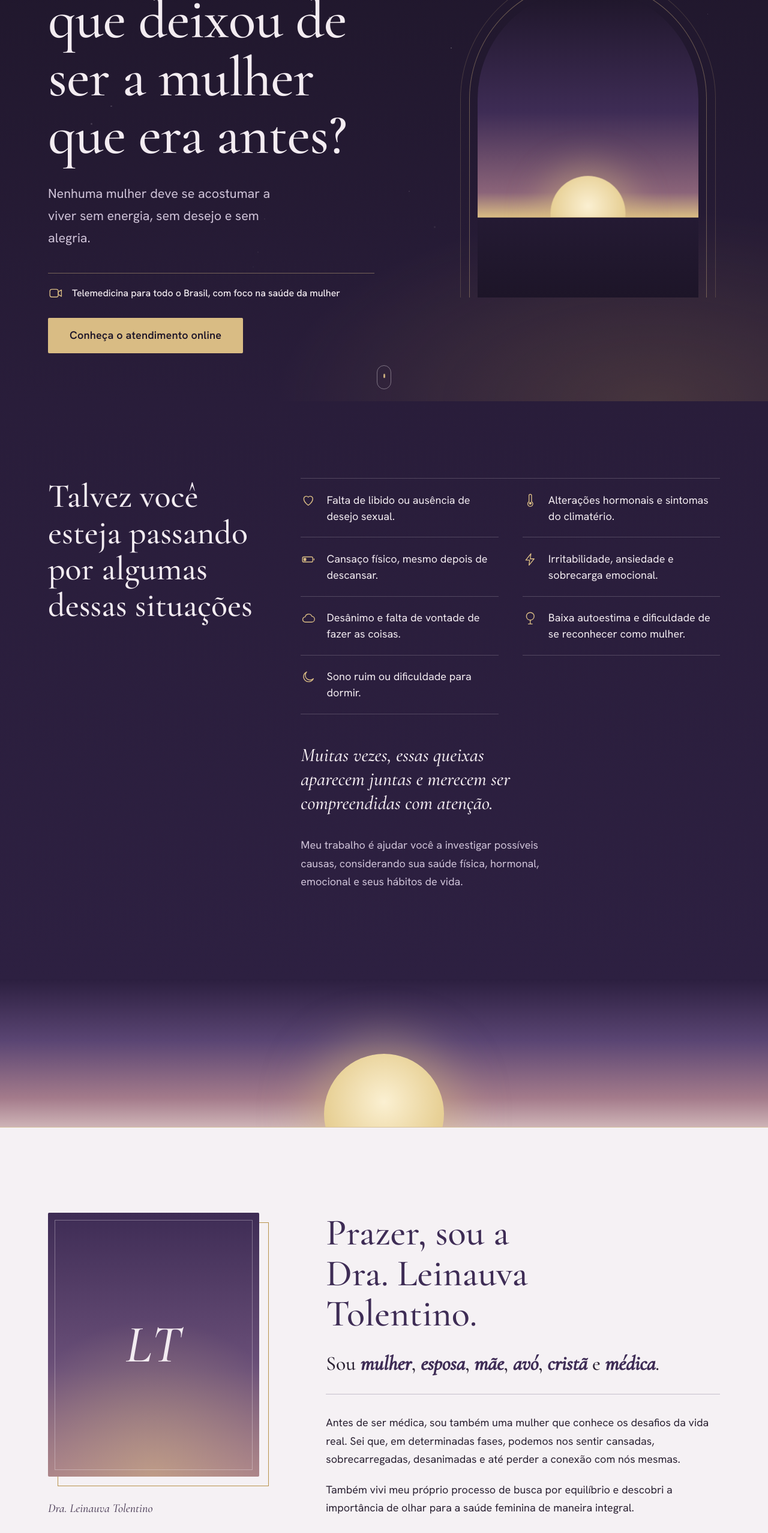
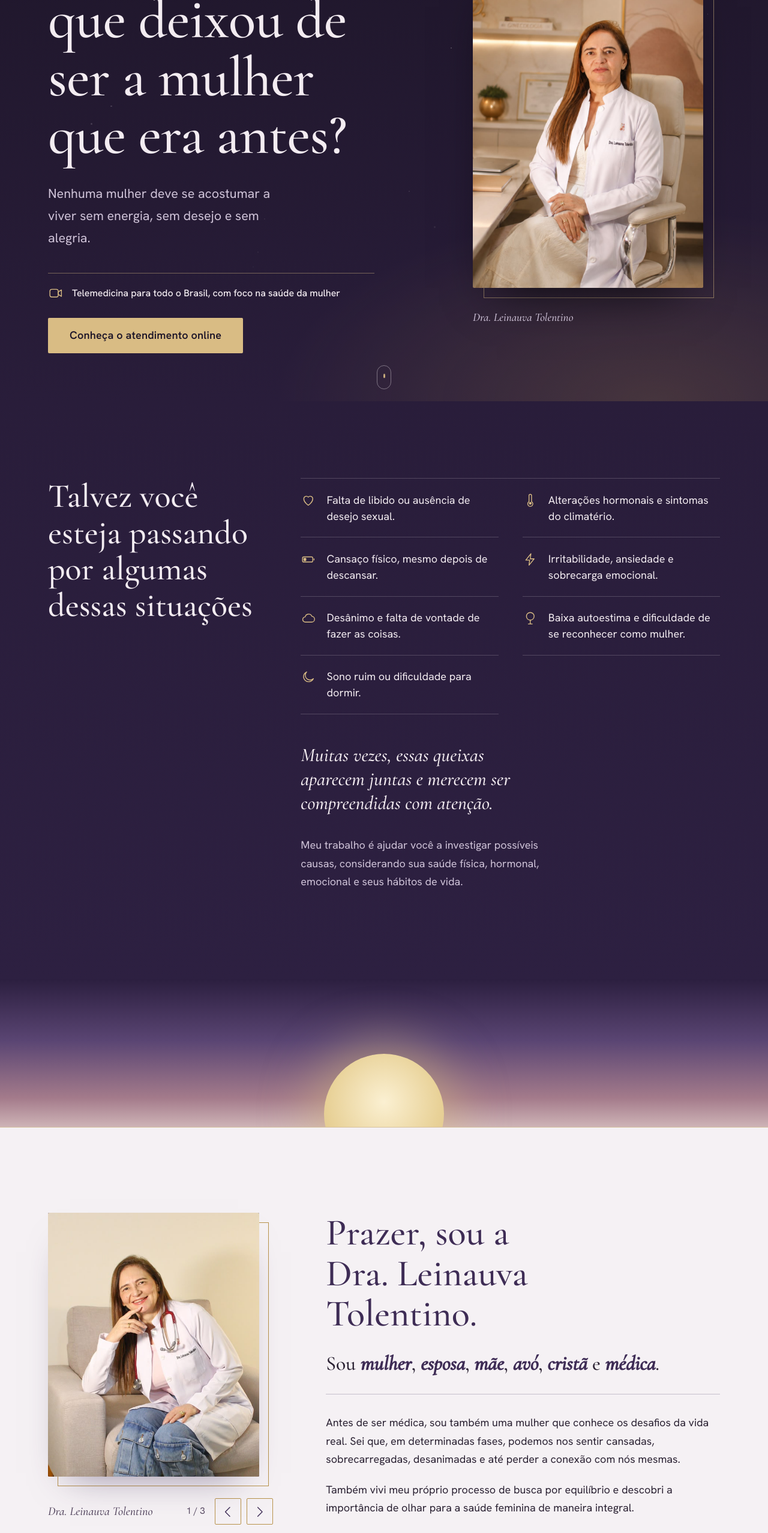
Before and after one commit to dra-leinauva/dra-leinauva.github.io, a plain HTML site: page index.html in a window 1280 px wide. Shown: the part 240-2796 px from the top of the page at 60% size. Drawn offline with nearby package versions, Linux system fonts and the light colour scheme.

Commit message:
Coloca as fotos da doutora: retrato na abertura, carrossel no Quem sou e foto na telemedicina; campo do CRM
Co-Authored-By: Claude Sonnet 5.5 <noreply@anthropic.com>

```diff
--- a/index.html
+++ b/index.html
@@ -70,12 +70,15 @@
           </div>
         </div>
 
-        <div class="janela-wrap" aria-hidden="true">
-          <div class="janela">
-            <div class="sol-janela"></div>
-            <div class="chao"></div>
+        <figure class="hero-foto">
+          <div class="hero-quadro">
+            <img src="public/images/consultorio.jpg" width="1050" height="1498" fetchpriority="high" decoding="async" alt="Dra. Leinauva Tolentino, de jaleco branco, sentada em seu consultório">
           </div>
-        </div>
+          <figcaption>
+            <span>Dra.&nbsp;Leinauva Tolentino</span>
+            <span class="crm" data-crm hidden></span>
+          </figcaption>
+        </figure>
       </div>
       <a class="descer" href="#sinais" aria-label="Ir para a próxima seção"><span></span></a>
     </section>
@@ -130,11 +133,22 @@
       <div class="wrap historia-grade">
         <figure class="retrato">
           <div class="retrato-arcos">
-            <div class="arco" role="img" aria-label="Espaço reservado para a foto da Dra. Leinauva Tolentino">
-              <span>LT</span>
+            <div class="galeria" role="region" aria-roledescription="carrossel" aria-label="Fotos da Dra. Leinauva Tolentino">
+              <ul class="galeria-trilho" tabindex="0">
+                <li><img src="public/images/poltrona.jpg" width="856" height="1280" loading="lazy" decoding="async" alt="Dra. Leinauva sorrindo, sentada em uma poltrona, de jaleco e estetoscópio"></li>
+                <li><img src="public/images/em-pe.jpg" width="880" height="1280" loading="lazy" decoding="async" alt="Dra. Leinauva em pé, de jaleco e estetoscópio, sorrindo"></li>
+                <li><img src="public/images/estetoscopio.jpg" width="843" height="1264" loading="lazy" decoding="async" alt="Dra. Leinauva sorrindo e estendendo o estetoscópio em direção à câmera"></li>
+              </ul>
             </div>
           </div>
-          <figcaption>Dra.&nbsp;Leinauva Tolentino</figcaption>
+          <div class="galeria-rodape">
+            <figcaption>Dra.&nbsp;Leinauva Tolentino</figcaption>
+            <div class="galeria-controles">
+              <span class="galeria-contagem" aria-live="polite"><span data-galeria-atual>1</span> / 3</span>
+              <button type="button" class="galeria-botao" data-galeria="-1" aria-label="Foto anterior"><svg class="icone" viewBox="0 0 24 24" aria-hidden="true"><path d="M15 5l-7 7 7 7"/></svg></button>
+              <button type="button" class="galeria-botao" data-galeria="1" aria-label="Próxima foto"><svg class="icone" viewBox="0 0 24 24" aria-hidden="true"><path d="M9 5l7 7-7 7"/></svg></button>
+            </div>
+          </div>
         </figure>
 
         <div class="historia-texto">
@@ -231,7 +245,7 @@
           </div>
           <div class="fio"><i></i></div>
           <div class="no">
-            <div class="no-circulo no-dra"><b>LT</b></div>
+            <div class="no-circulo no-dra"><img src="public/images/consulta-online.jpg" width="1254" height="1254" loading="lazy" decoding="async" alt=""></div>
             <span>Dra.&nbsp;Leinauva</span>
           </div>
         </div>
@@ -252,6 +266,7 @@
         <div class="assinatura">
           <p class="assinatura-nome">Dra.&nbsp;Leinauva Tolentino</p>
           <p class="assinatura-cargo">Médica | Saúde e bem-estar da mulher</p>
+          <p class="assinatura-cargo crm" data-crm hidden></p>
         </div>
 
         <div class="redes granulado" id="redes" hidden>
@@ -278,7 +293,7 @@
 
   <footer class="rodape noite">
     <div class="wrap rodape-linha">
-      <p class="rodape-nome">Dra.&nbsp;Leinauva Tolentino</p>
+      <p class="rodape-nome">Dra.&nbsp;Leinauva Tolentino <span class="crm" data-crm hidden></span></p>
       <ul class="rodape-redes">
         <li><a href="#" data-insta target="_blank" rel="noopener" aria-label="Instagram" hidden><svg class="icone" viewBox="0 0 24 24" aria-hidden="true"><rect x="3" y="3" width="18" height="18" rx="5"/><circle cx="12" cy="12" r="4.200"/><circle cx="17.300" cy="6.700" r="1" fill="currentColor" stroke="none"/></svg></a></li>
         <li><a href="#" data-zap target="_blank" rel="noopener" aria-label="WhatsApp" hidden><svg class="icone" viewBox="0 0 24 24" aria-hidden="true"><path d="M3 21l1.65-4.9A9 9 0 1 1 8 19.600L3 21z"/><path d="M9 9.500c0 3 2.500 5.500 5.500 5.500l1.300-1.500-2-1-.8.8c-1-.4-1.800-1.200-2.200-2.200l.8-.8-1-2L9 9.500z"/></svg></a></li>
--- a/script.js
+++ b/script.js
@@ -3,7 +3,8 @@ const CONFIG = {
   whatsapp: "",   // com DDD, só números. Ex.: "67999998888"
   mensagem: "Olá, Dra. Leinauva! Vim pelo site e gostaria de mais informações.",
   instagram: "",  // @usuario ou link do perfil. Ex.: "@dra.leinauva"
-  endereco: ""    // texto livre. Ex.: "Rua X, 123, Sala 4, Cidade - UF"
+  endereco: "",   // texto livre. Ex.: "Rua X, 123, Sala 4, Cidade - UF"
+  crm: ""       // número e estado, e o RQE se houver. Ex.: "CRM-MS 12345"
 };
 
 const reduzirMovimento = window.matchMedia("(prefers-reduced-motion: reduce)");
@@ -46,6 +47,13 @@ const reduzirMovimento = window.matchMedia("(prefers-reduced-motion: reduce)");
     endereco.hidden = false;
   }
 
+  if (CONFIG.crm) {
+    document.querySelectorAll("[data-crm]").forEach(function (el) {
+      el.textContent = CONFIG.crm;
+      el.hidden = false;
+    });
+  }
+
   const temRedes = Boolean(numero || usuario);
   document.getElementById("redes").hidden = !temRedes;
   document.querySelectorAll("[data-redes]").forEach(function (a) { a.hidden = !temRedes; });
@@ -67,6 +75,36 @@ const reduzirMovimento = window.matchMedia("(prefers-reduced-motion: reduce)");
       estrela.style.setProperty("--d", (2 + aleatorio() * 3).toFixed(1) + "s");
       estrela.style.setProperty("--a", (-aleatorio() * 5).toFixed(1) + "s");
       ceu.appendChild(estrela);
+    }
+  });
+})();
+
+// Carrossel de fotos: setas, contagem e rolagem por toque (o trilho funciona sem script).
+(function carrossel() {
+  const trilho = document.querySelector(".galeria-trilho");
+  if (!trilho) return;
+  const fotos = trilho.children;
+  const atual = document.querySelector("[data-galeria-atual]");
+
+  function indice() {
+    return Math.round(trilho.scrollLeft / trilho.clientWidth);
+  }
+
+  document.querySelectorAll("[data-galeria]").forEach(function (botao) {
+    botao.addEventListener("click", function () {
+      const destino = (indice() + Number(botao.dataset.galeria) + fotos.length) % fotos.length;
+      trilho.scrollTo({ left: destino * trilho.clientWidth });
+    });
+  });
+
+  trilho.addEventListener("scroll", function () {
+    atual.textContent = indice() + 1;
+  }, { passive: true });
+
+  trilho.addEventListener("keydown", function (e) {
+    if (e.key === "ArrowRight" || e.key === "ArrowLeft") {
+      e.preventDefault();
+      trilho.scrollTo({ left: (indice() + (e.key === "ArrowRight" ? 1 : -1) + fotos.length) % fotos.length * trilho.clientWidth });
     }
   });
 })();
--- a/style.css
+++ b/style.css
@@ -298,60 +298,6 @@ section[id] { scroll-margin-top: 3rem; }
 .hero-acoes {
   margin-top: 1.75rem;
   animation: surgir 1.2s ease-out 0.55s both;
-}
-
-/* Janela em arco: o nascer do sol */
-.janela-wrap {
-  position: relative;
-  width: min(calc(100% - 4rem), 23rem);
-  margin-inline: auto;
-}
-.janela-wrap::before,
-.janela-wrap::after {
-  content: "";
-  position: absolute;
-  border: 1px solid rgba(217, 188, 132, 0.4);
-  border-bottom: 0;
-  border-radius: 999px 999px 0 0;
-  pointer-events: none;
-}
-.janela-wrap::before { inset: -0.9rem -0.9rem 0 -0.9rem; }
-.janela-wrap::after { inset: -1.8rem -1.8rem 0 -1.8rem; border-color: rgba(217, 188, 132, 0.2); }
-
-.janela {
-  position: relative;
-  aspect-ratio: 3 / 4.2;
-  overflow: hidden;
-  border-radius: 999px 999px 0 0;
-  background: linear-gradient(180deg, #1D1528 0%, #3E2C55 40%, #8B6479 66%, #D9BC84 74%);
-}
-
-.sol-janela {
-  position: absolute;
-  left: 50%;
-  bottom: 26%;
-  z-index: 1;
-  width: 34%;
-  aspect-ratio: 1;
-  border-radius: 50%;
-  background: radial-gradient(circle at 50% 40%, #FBF0D2 0%, #E8D197 60%, #D9BC84 100%);
-  box-shadow: 0 0 60px 16px rgba(217, 188, 132, 0.45);
-  transform: translate(-50%, 45%);
-  animation: nascer 2.8s cubic-bezier(0.2, 0.7, 0.2, 1) 0.3s both;
-}
-
-@keyframes nascer {
-  from { transform: translate(-50%, 115%); }
-  to { transform: translate(-50%, 45%); }
-}
-
-.chao {
-  position: absolute;
-  inset: auto 0 0 0;
-  z-index: 2;
-  height: 26%;
-  border-top: 1px solid rgba(217, 188, 132, 0.7);
-  background: linear-gradient(180deg, #241A33 0%, var(--noite) 100%);
 }
 
 .descer {
@@ -788,13 +734,17 @@ section[id] { scroll-margin-top: 3rem; }
   color: var(--ouro-claro);
 }
 .no-voce .icone { width: 2.2rem; height: 2.2rem; }
-.no-dra b {
-  font-family: var(--serif);
-  font-style: italic;
-  font-weight: 500;
-  font-size: 2.1rem;
-  letter-spacing: 0.02em;
-  color: var(--claro);
+.no-voce { width: clamp(4.75rem, 16vw, 6.5rem); }
+.no-dra {
+  width: clamp(6.5rem, 22vw, 10rem);
+  overflow: hidden;
+  padding: 0;
+}
+.no-dra img {
+  width: 100%;
+  height: 100%;
+  object-fit: cover;
+  object-position: 50% 24%;
 }
 
 .fio {
@@ -1034,3 +984,118 @@ section[id] { scroll-margin-top: 3rem; }
   .hero h1, .hero-texto, .selo, .hero-acoes, .sol-janela, .descer span, .fio i { animation: none; }
   .fab, .botao, .rede, .topo { transition: none; }
 }
+
+/* Foto na abertura */
+.hero-foto {
+  position: relative;
+  width: min(calc(100% - 1.5rem), 24rem);
+  margin: 0 auto;
+  animation: surgir 1.4s ease-out 0.25s both;
+}
+.hero-quadro { position: relative; }
+.hero-quadro::before {
+  content: "";
+  position: absolute;
+  inset: 1.1rem -1.1rem -1.1rem 1.1rem;
+  border: 1px solid rgba(217, 188, 132, 0.55);
+  pointer-events: none;
+}
+.hero-foto img {
+  position: relative;
+  display: block;
+  width: 100%;
+  height: auto;
+  aspect-ratio: 7 / 10;
+  object-fit: cover;
+  object-position: 50% 20%;
+  border-radius: 2px;
+  box-shadow: 0 40px 80px -40px rgba(0, 0, 0, 0.8);
+}
+.hero-foto figcaption {
+  position: relative;
+  display: flex;
+  flex-wrap: wrap;
+  justify-content: space-between;
+  gap: 0.25rem 1rem;
+  margin-top: 2.1rem;
+  font-family: var(--serif);
+  font-style: italic;
+  font-size: 1.2rem;
+  color: var(--claro-suave);
+}
+.crm { font-family: var(--sans); font-style: normal; font-size: 0.95rem; letter-spacing: 0.02em; }
+.hero-foto .crm { color: var(--ouro-claro); }
+
+/* Carrossel de fotos */
+.galeria {
+  position: relative;
+  overflow: hidden;
+  border-radius: 2px;
+  background: var(--ameixa);
+  box-shadow: 0 30px 60px -36px rgba(62, 44, 85, 0.6);
+}
+.galeria-trilho {
+  display: flex;
+  margin: 0;
+  padding: 0;
+  list-style: none;
+  overflow-x: auto;
+  scroll-snap-type: x mandatory;
+  scroll-behavior: smooth;
+  scrollbar-width: none;
+}
+.galeria-trilho::-webkit-scrollbar { display: none; }
+.galeria-trilho li {
+  flex: 0 0 100%;
+  scroll-snap-align: center;
+}
+.galeria-trilho img {
+  display: block;
+  width: 100%;
+  height: auto;
+  aspect-ratio: 4 / 5;
+  object-fit: cover;
+  object-position: 50% 22%;
+}
+.galeria-trilho li { overflow: hidden; }
+.galeria-trilho li:nth-child(1) img { transform: scale(1.5); transform-origin: 44% 36%; }
+.galeria-trilho li:nth-child(2) img { transform: scale(1.55); transform-origin: 50% 30%; }
+.galeria-trilho li:nth-child(3) img { object-position: 50% 40%; }
+
+.galeria-rodape {
+  display: flex;
+  align-items: center;
+  justify-content: space-between;
+  gap: 1rem;
+  margin-top: 2.25rem;
+}
+.galeria-rodape figcaption { margin: 0; }
+
+.galeria-controles { display: flex; align-items: center; gap: 0.6rem; }
+.galeria-contagem { margin-right: 0.4rem; font-size: 0.95rem; color: var(--suave); }
+
+.galeria-botao {
+  display: grid;
+  place-items: center;
+  width: 2.75rem;
+  height: 2.75rem;
+  padding: 0;
+  border: 1px solid var(--ouro);
+  border-radius: 2px;
+  background: transparent;
+  color: var(--ameixa);
+  cursor: pointer;
+  transition: background-color 0.2s, color 0.2s;
+}
+.galeria-botao:hover { background: var(--ameixa); color: var(--claro); }
+
+@media (prefers-reduced-motion: reduce) {
+  .hero-foto { animation: none; }
+  .galeria-trilho { scroll-behavior: auto; }
+}
+
+.galeria-contagem { white-space: nowrap; }
+@media (max-width: 479px) {
+  .galeria-rodape { justify-content: flex-end; margin-top: 2rem; }
+  .galeria-rodape figcaption { display: none; }
+}
```
Also changed, not shown: public/images/consulta-online.jpg (added), public/images/consultorio.jpg (added), public/images/em-pe.jpg (added), public/images/estetoscopio.jpg (added), public/images/poltrona.jpg (added), 1 other file.
